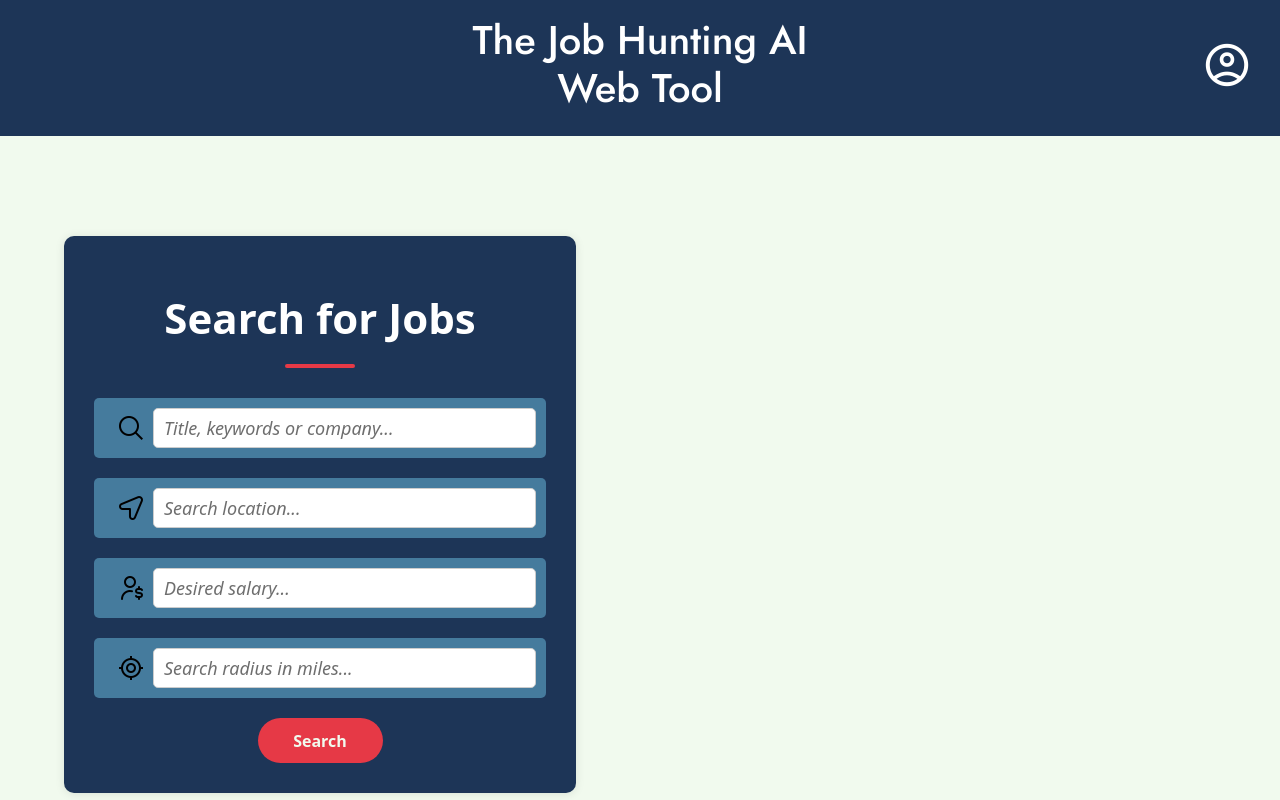
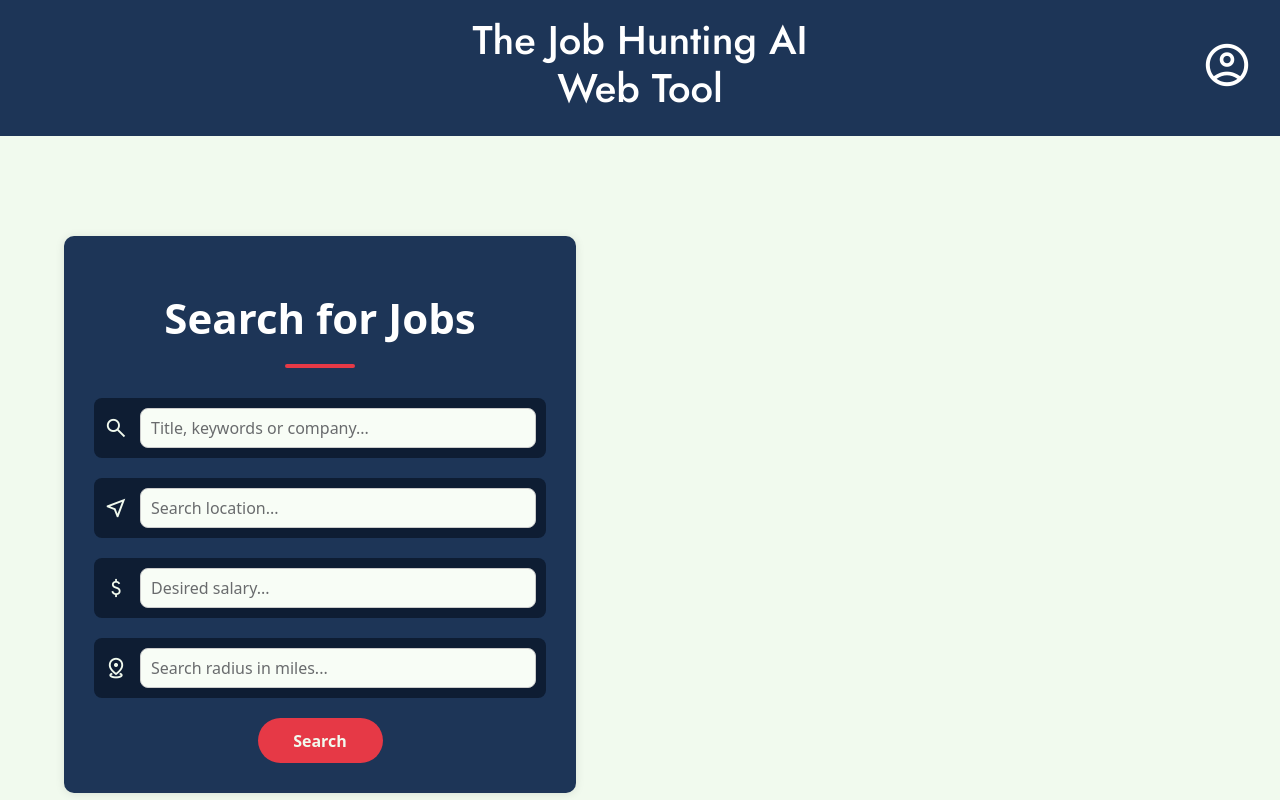
Before and after one commit to jmalp/The-Job-Hunting-AI-Web-Tool, a React (Create React App) app in the folder app/: page /search in a window 1280 px wide. Built offline with nearby package versions, Linux system fonts and the light colour scheme.

Commit message:
Varios style changes

```diff
--- a/app/src/components/FormItem.css
+++ b/app/src/components/FormItem.css
@@ -1,6 +1,6 @@
 .input-field {
-  border: 1px solid #ccc;
-  border-radius: 5px;
+  border: 1px solid #F1FAEE;
+  border-radius: 8px;
   padding: 15px 10px;
   width: 120% !important;
   box-sizing: border-box;
@@ -9,8 +9,7 @@
 }
 
 .input-field::placeholder {
-  color: #6e6e6e;
-  font-style: italic;
+  color: #696b6d;
   font-weight: normal;
 
 }
@@ -36,3 +35,7 @@
   width: 100%;
   max-width: none;
 }
+
+.error-message {
+    color: #F1FAEE;
+}
--- a/app/src/pages/Form.css
+++ b/app/src/pages/Form.css
@@ -22,7 +22,7 @@
   }
 
   .form-page-title {
-    color: #FFFFFF;
+    color: #F1FAEE;
     font-size: 42px;
     font-weight: 600;
     text-align: center;
@@ -48,8 +48,8 @@
     display: flex;
     align-items: center;
     padding: 10px;
-    background: #457B9D;
-    border-radius: 5px;
+    background: #0e1d33;
+    border-radius: 8px;
   }
 
   .input img.icon {
@@ -64,7 +64,7 @@
     padding: 10px;
     border-radius: 5px;
     border: none;
-    color: #FFFFFF;
+    color: #F1FAEE;
     background: transparent;
   }
 
--- a/app/src/pages/JobSearchingPage.js
+++ b/app/src/pages/JobSearchingPage.js
@@ -2,13 +2,14 @@ import './JobSearching.css';
 import url from '../api_url.json';
 import React, { useState, useEffect } from 'react';
 import { useNavigate } from 'react-router-dom';
-import search_icon from '../assets/search.png';
-import location_icon from '../assets/location.png';
-import salary_icon from '../assets/salary.png';
-import radius_icon from '../assets/radius.png';
 import JobList from '../components/JobList';
 import WaitingSearch from '../components/WaitingSearch';
 import SearchError from '../components/SearchError';
+
+const SearchIcon = () => <span className="material-symbols-outlined">search</span>;
+const LocationIcon = () => <span className="material-symbols-outlined">near_me</span>;
+const SalaryIcon = () => <span className="material-symbols-outlined">attach_money</span>;
+const RadiusIcon = () => <span className="material-symbols-outlined">distance</span>;
 
 export default function SearchPage() {
   const navigate = useNavigate();
@@ -77,7 +78,7 @@ export default function SearchPage() {
           <div className='search-page-inputs'>
             <div className='search-page-input'>
               <div className='input'>
-                  <img src={search_icon} alt="search_icon" className="icon" />
+                <SearchIcon />
                 <input
                   className='input-field'
                   type='text'
@@ -90,7 +91,7 @@ export default function SearchPage() {
             </div>
             <div className='search-page-input'>
               <div className='input'>
-                  <img src={location_icon} alt="location_icon" className="icon" />
+                <LocationIcon />
                 <input
                   className='input-field'
                   type='text'
@@ -103,7 +104,7 @@ export default function SearchPage() {
             </div>
             <div className='search-page-input'>
               <div className='input'>
-                  <img src={salary_icon} alt="salary_icon" className="icon" />
+                <SalaryIcon />
                 <input
                   className='input-field'
                   type='text'
@@ -116,7 +117,7 @@ export default function SearchPage() {
             </div>
             <div className='search-page-input'>
               <div className='input'>
-                  <img src={radius_icon} alt="radius_icon" className="icon" />
+                <RadiusIcon />
                 <input
                   className='input-field'
                   type='text'
@@ -141,7 +142,6 @@ export default function SearchPage() {
               : (jobs === "error")
                 ? <SearchError />
                 : <JobList jobs={jobs} />
-
           }
         </div>
       </div>
--- a/app/src/pages/Login.css
+++ b/app/src/pages/Login.css
@@ -21,7 +21,7 @@
   }
 
   .text {
-    color: #FFFFFF;
+    color: #F1FAEE;
     font-size: 42px;
     font-weight: 600;
     text-align: center;
@@ -48,7 +48,7 @@
     width: 100%;
     max-width: 480px;
     padding: 10px;
-    background: #ffffff;
+    background: #F1FAEE;
     border-radius: 6px;
   }
 
@@ -60,10 +60,11 @@
     width: calc(100% - 60px);
     height: 40px;
     border: 1px solid #ccc;
-    background: #fff;
-    font-size: 18px;
-    color: #000000;
+    background: #f8fdf6;
+    font-size: 16px;
+    color: #050e1c;
     padding-left: 10px;
+    border-radius: 8px;
   }
 
   .input:focus {
@@ -74,7 +75,7 @@
   .forgot-password {
     margin: 10px auto;
     font-size: 16px;
-    color: #FFFFFF;
+    color: #F1FAEE;
     text-align: center;
   }
 
@@ -124,12 +125,12 @@
 
   .material-symbols-outlined {
     font-variation-settings: 'FILL' 0, 'wght' 500, 'GRAD' 0, 'opsz' 40;
-    color: #1D3557;
+    color: #F1FAEE;
     padding-right: 12px;
   }
 
-.input-field {
-    border: 1px solid #ccc;
+  .input-field {
+    border: 1px solid #F1FAEE;
     border-radius: 5px;
   }
 
@@ -138,10 +139,6 @@
     border-color: #1D3557;
   }
 
-  .input-field::placeholder {
-    color: #8b4141;
-    font-style: italic;
-  }
 
   .submit-container {
     display: flex;
@@ -152,7 +149,7 @@
   .signup-text {
     margin-top: 20px;
     font-size: 16px;
-    color: #FFFFFF;
+    color: #F1FAEE;
     text-align: center;
   }
 
@@ -163,5 +160,5 @@
   }
 
 .feedback-message {
-  color: #FFFFFF;
+  color: #F1FAEE;
 }
--- a/app/src/pages/Settings.css
+++ b/app/src/pages/Settings.css
@@ -337,22 +337,30 @@
   }
 
   .skills-input {
-    width: 100%;
+    width: 50%;
     padding: 10px;
     font-size: 16px;
-    border: 1px solid #ccc;
-    border-radius: 5px;
+    border: 4px solid #1D3557;
+    border-radius: 8px;
     margin-bottom: 10px;
+  }
+
+
+  .skills-input:focus {
+    border-color: #1D3557;
+    outline: none;
   }
 
   .suggestions-container {
     background-color: #f1f1f1;
+    align-items: center;
+    margin: auto;
+    margin-top: -5px;
     border: 1px solid #ccc;
     border-top: none;
     border-radius: 10px;
     max-height: 120px;
-    overflow-y: auto;
-    width: 100%;
+    width: 50%;
   }
 
   .suggestion.active,
@@ -381,10 +389,14 @@
 
   .no-suggestions {
     background-color: #1D3557;
+    align-items: center;
+    margin: auto;
+    margin-top: -5px;
     color: #A8A8A8;
     padding: 8px 12px;
     border-radius: 10px;
     font-size: 14px;
+    width: 50%;
   }
 
   .success-message {
```
Lines whose indentation alone changed are shown as unchanged.
